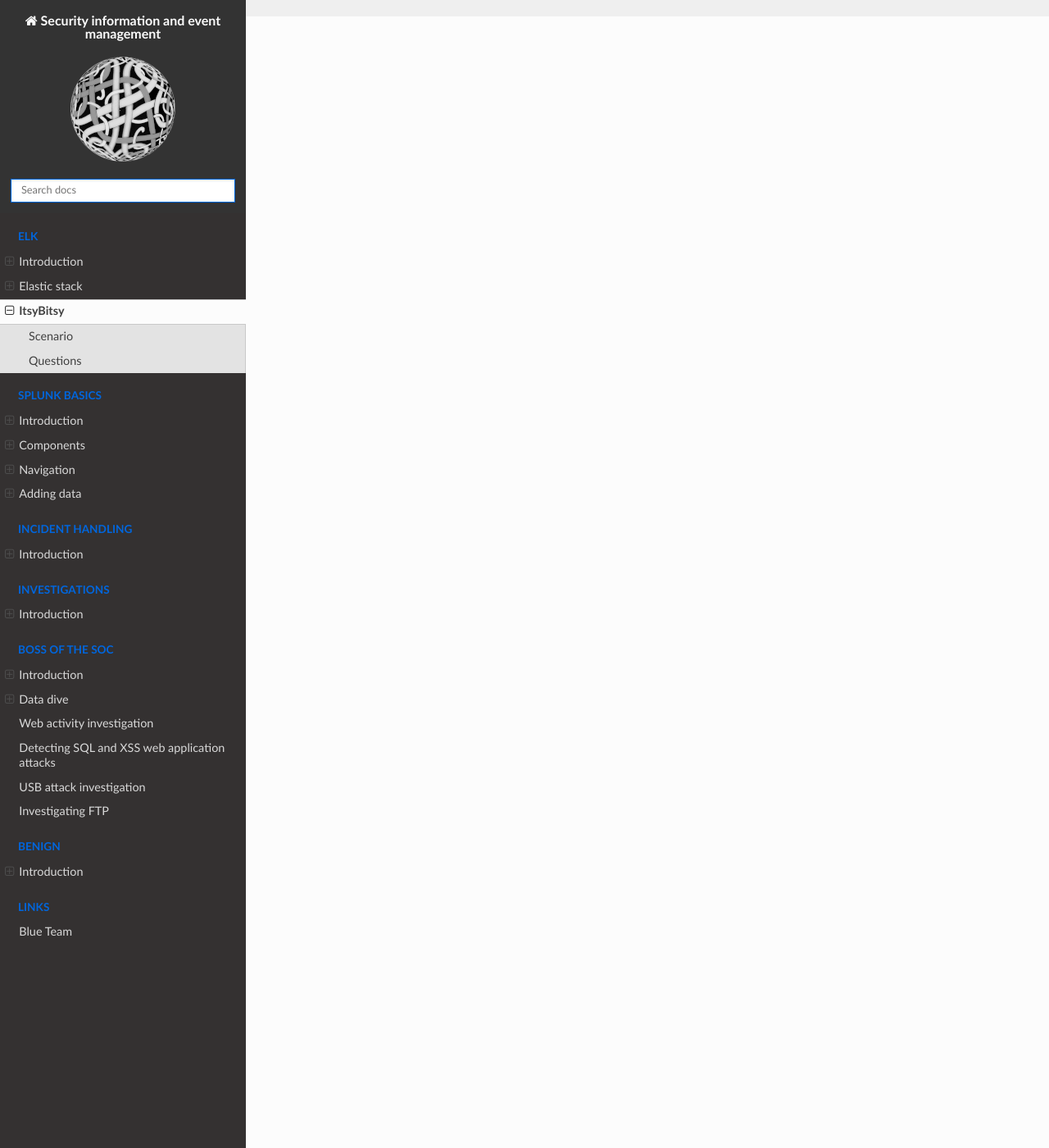
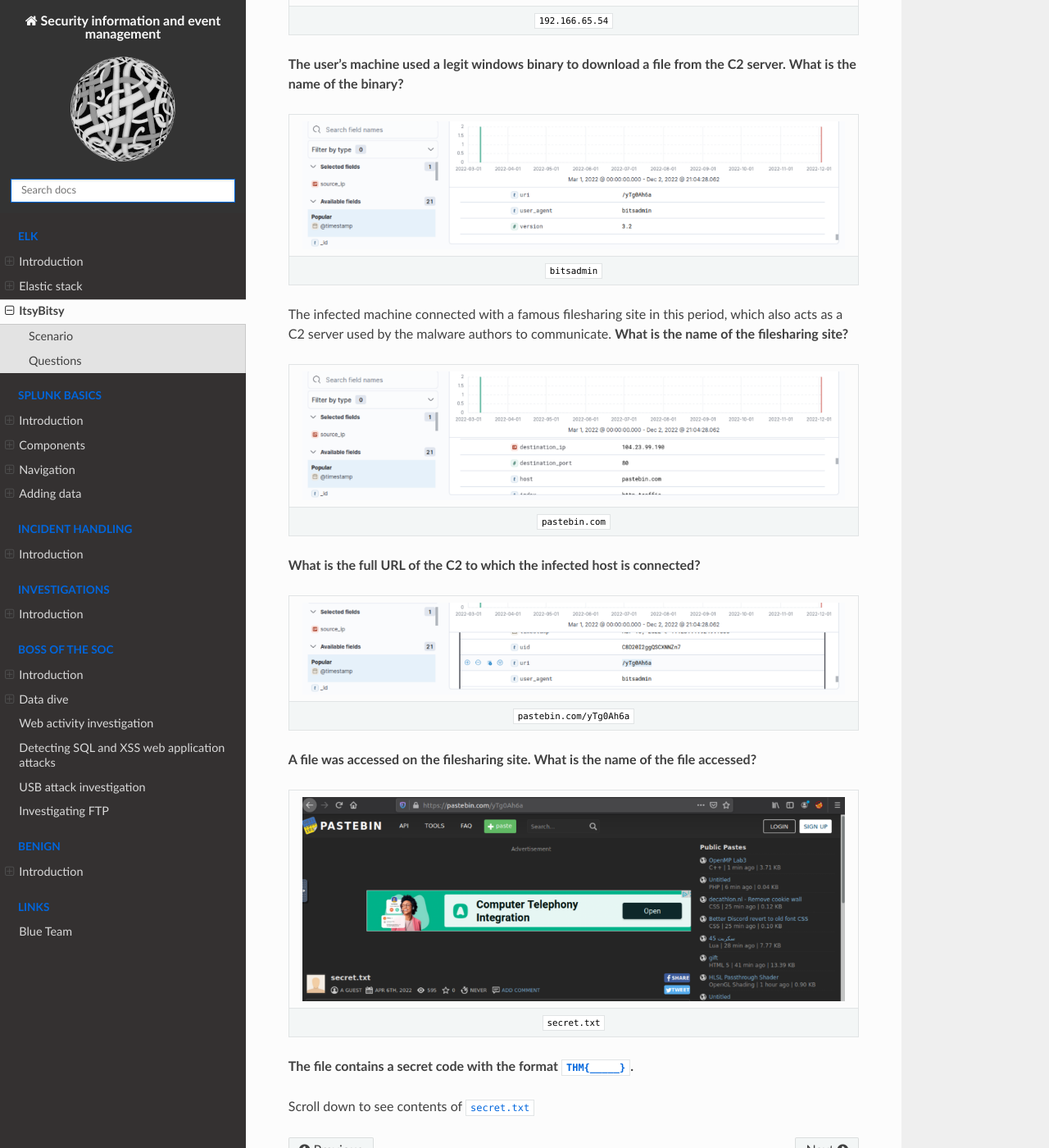
Before and after one commit to tymyrddin/blue-siem, a Sphinx documentation site: the page built from source/docs/elk/itsybitsy.md, in a window 1280 px wide and 1400 px high, scrolled down 1380 px. Shown: the whole window at 82% size. Built offline with Sphinx 7.4.7 and the Read the Docs theme 2.0.0, drawn with Linux system fonts in a browser that asks for light colours.

Commit message:
ItsyBitsy ELK challenge

```diff
--- a/source/docs/elk/itsybitsy.md
+++ b/source/docs/elk/itsybitsy.md
@@ -15,15 +15,41 @@
 
 **How many events were returned for the month of March 2022?**
 
+| ![Events](../../_static/images/itsybitsy1.png)
+|:--:|
+| `1482` |
+
 **What is the IP associated with the suspected user in the logs?**
 
+| ![IP](../../_static/images/itsybitsy2.png)
+|:--:|
+| `192.166.65.54` |
+
 **The user’s machine used a legit windows binary to download a file from the C2 server. What is the name of the binary?**
+
+| ![Name binary](../../_static/images/itsybitsy3.png)
+|:--:|
+| `bitsadmin` |
 
 The infected machine connected with a famous filesharing site in this period, which also acts as a C2 server used by the malware authors to communicate.
 **What is the name of the filesharing site?**
 
+| ![Filesharing site](../../_static/images/itsybitsy4.png)
+|:--:|
+| `pastebin.com` |
+
 **What is the full URL of the C2 to which the infected host is connected?**
+
+| ![Full URL](../../_static/images/itsybitsy5.png)
+|:--:|
+| `pastebin.com/yTg0Ah6a` |
 
 **A file was accessed on the filesharing site. What is the name of the file accessed?**
 
+| ![Filename](../../_static/images/itsybitsy6.png)
+|:--:|
+| `secret.txt` |
+
 **The file contains a secret code with the format `THM{_____}`.**
+
+Scroll down to see contents of `secret.txt`
```
Also changed, not shown: source/_static/images/itsybitsy1.png (added), source/_static/images/itsybitsy2.png (added), source/_static/images/itsybitsy3.png (added), source/_static/images/itsybitsy4.png (added), source/_static/images/itsybitsy5.png (added), source/_static/images/itsybitsy6.png (added), source/_static/images/itsybitsy7.png (added).
